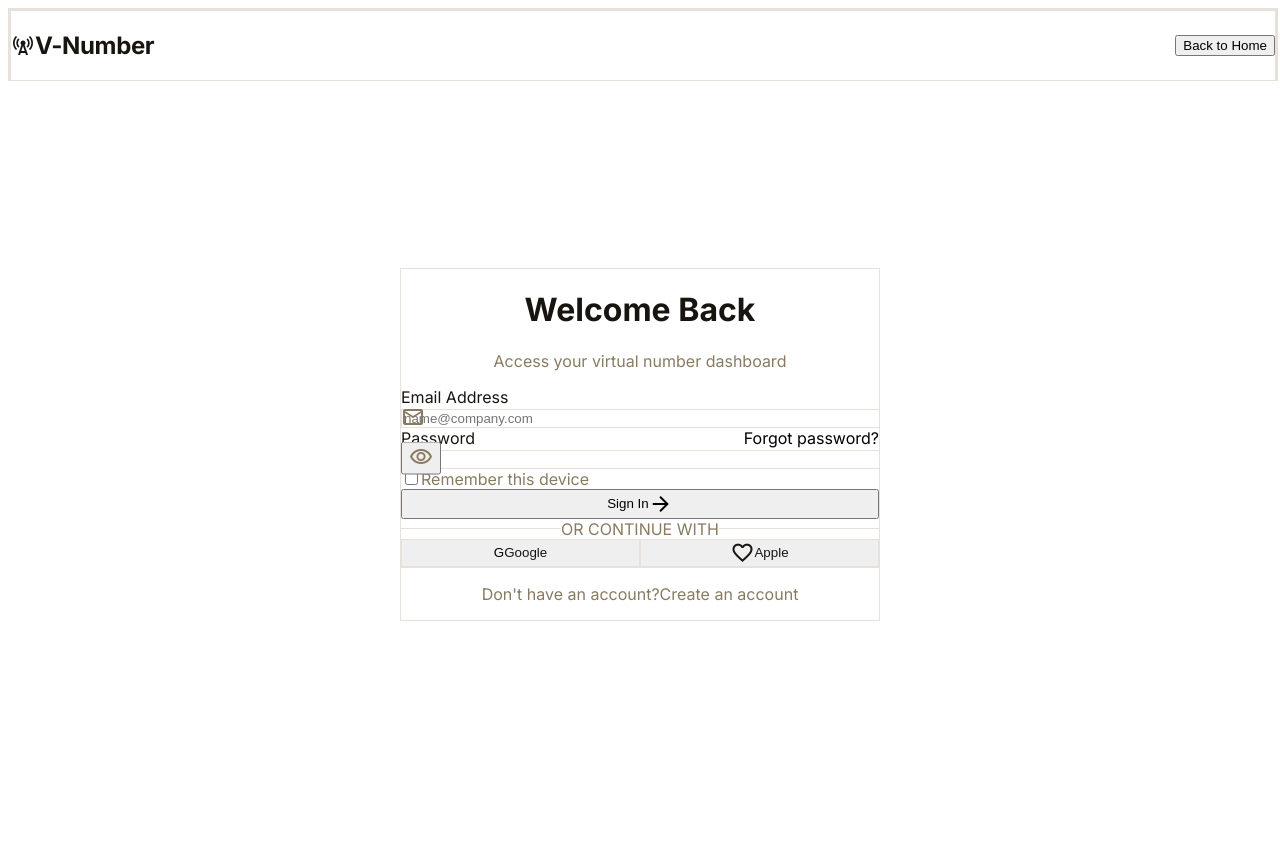
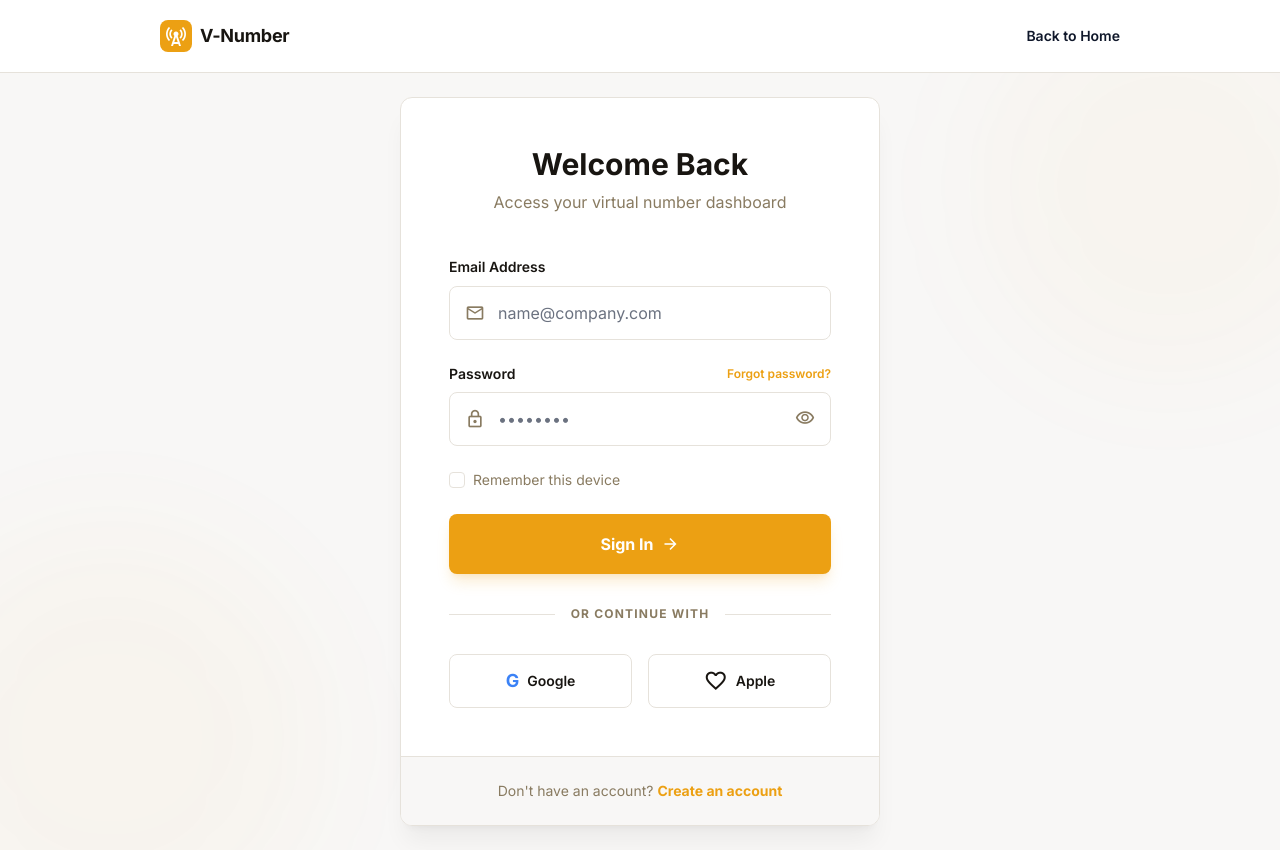
Before and after one commit to samuellucky2424-afk/Vhub, a React (Vite) app: page /#/login in a window 1280 px wide. Before the commit the page ends 816 px from the top, so only its background shows below. Built offline with nearby package versions, Linux system fonts and the light colour scheme; no server answers.

Commit message:
chore: save pending changes

```diff
--- a/components/ContactSupport.tsx
+++ b/components/ContactSupport.tsx
@@ -37,14 +37,14 @@ const ContactSupport: React.FC = () => {
                     <span className="font-bold text-slate-900 dark:text-slate-200">Processing Errors:</span> If you do not receive a code for the number you purchased, please request another code for the same service.
                 </p>
 
-                <div className="mb-4">
+                <p>
                     <span className="font-bold text-slate-900 dark:text-slate-200">Refund Policy (24 Hours):</span> If you have not received a code after 24 hours, please contact support immediately for a refund. You must provide your:
                     <ul className="list-disc list-inside mt-2 ml-2 space-y-1 text-gray-600 dark:text-gray-400">
                         <li>Payment Reference ID</li>
                         <li>Amount Paid</li>
                         <li>Phone Number Purchased</li>
                     </ul>
-                </div>
+                </p>
 
                 <p>
                     <span className="font-bold text-slate-900 dark:text-slate-200">Report Issues:</span> If you encounter any error, please report it immediately to the support center so we can solve the issue. Your feedback helps us enhance the website.
--- a/index.html
+++ b/index.html
@@ -14,7 +14,33 @@
     rel="stylesheet" />
   <link href="https://fonts.googleapis.com/css2?family=Material+Symbols+Outlined:wght,FILL@100..700,0..1&display=swap"
     rel="stylesheet" />
+  <script src="https://cdn.tailwindcss.com?plugins=forms,container-queries"></script>
+  <script>
+    tailwind.config = {
+      darkMode: "class",
+      theme: {
+        extend: {
+          colors: {
+            "primary": "#eca013",
+            "background-light": "#f8f7f6",
+            "background-dark": "#221c10",
+          },
+          fontFamily: {
+            "display": ["Inter", "sans-serif"]
+          },
+        },
+      },
+    }
+  </script>
+  <style>
+    body {
+      font-family: 'Inter', sans-serif;
+    }
 
+    .material-symbols-outlined {
+      font-variation-settings: 'FILL' 0, 'wght' 400, 'GRAD' 0, 'opsz' 24;
+    }
+  </style>
   <title>V-Number</title>
   <script type="importmap">
 {
--- a/index.tsx
+++ b/index.tsx
@@ -1,6 +1,5 @@
 import React from 'react';
 import ReactDOM from 'react-dom/client';
-import './index.css';
 import App from './App';
 
 const rootElement = document.getElementById('root');
--- a/pages/ActiveNumbers.tsx
+++ b/pages/ActiveNumbers.tsx
@@ -49,8 +49,8 @@ const ActiveNumbers: React.FC = () => {
     };
 
     // Realtime Subscription & Polling Trigger
-    // 1. Trigger polling when activeNumbers updates
     useEffect(() => {
+        // 1. Trigger polling for any pending/active orders that need it
         const triggerPolling = async () => {
             const itemsToPoll = activeNumbers.filter(n =>
                 (n.status === 'Active' || n.status === 'Pending') &&
@@ -71,13 +71,9 @@ const ActiveNumbers: React.FC = () => {
             }
         };
 
-        if (activeNumbers.length > 0) {
-            triggerPolling();
-        }
-    }, [activeNumbers]);
+        triggerPolling();
 
-    // 2. Setup Realtime Subscription (Mount only)
-    useEffect(() => {
+        // 2. Setup Realtime Subscription
         const channel = supabase
             .channel('verifications-channel')
             .on(
@@ -93,17 +89,12 @@ const ActiveNumbers: React.FC = () => {
                     refreshNumbers();
                 }
             )
-            .subscribe((status) => {
-                if (status === 'SUBSCRIBED') {
-                    console.log('Successfully subscribed to verifications channel');
-                }
-            });
+            .subscribe();
 
         return () => {
             supabase.removeChannel(channel);
         };
-        // eslint-disable-next-line react-hooks/exhaustive-deps
-    }, []); // Run once on mount
+    }, [activeNumbers.length]); // Re-run if number count changes (e.g. new purchase), but not on every refresh to avoid spamming
 
 
     // Helper to get latest log info
--- a/postcss.config.js
+++ /dev/null
@@ -1,6 +0,0 @@
-export default {
-    plugins: {
-        tailwindcss: {},
-        autoprefixer: {},
-    },
-}
--- a/tailwind.config.js
+++ /dev/null
@@ -1,27 +0,0 @@
-/** @type {import('tailwindcss').Config} */
-export default {
-    content: [
-        "./index.html",
-        "./*.{js,ts,jsx,tsx}",
-        "./components/**/*.{js,ts,jsx,tsx}",
-        "./pages/**/*.{js,ts,jsx,tsx}",
-        "./src/**/*.{js,ts,jsx,tsx}",
-    ],
-    darkMode: "class",
-    theme: {
-        extend: {
-            colors: {
-                "primary": "#eca013",
-                "background-light": "#f8f7f6",
-                "background-dark": "#221c10",
-            },
-            fontFamily: {
-                "display": ["Inter", "sans-serif"]
-            },
-        },
-    },
-    plugins: [
-        require('@tailwindcss/forms'),
-        require('@tailwindcss/container-queries'),
-    ],
-}
```
